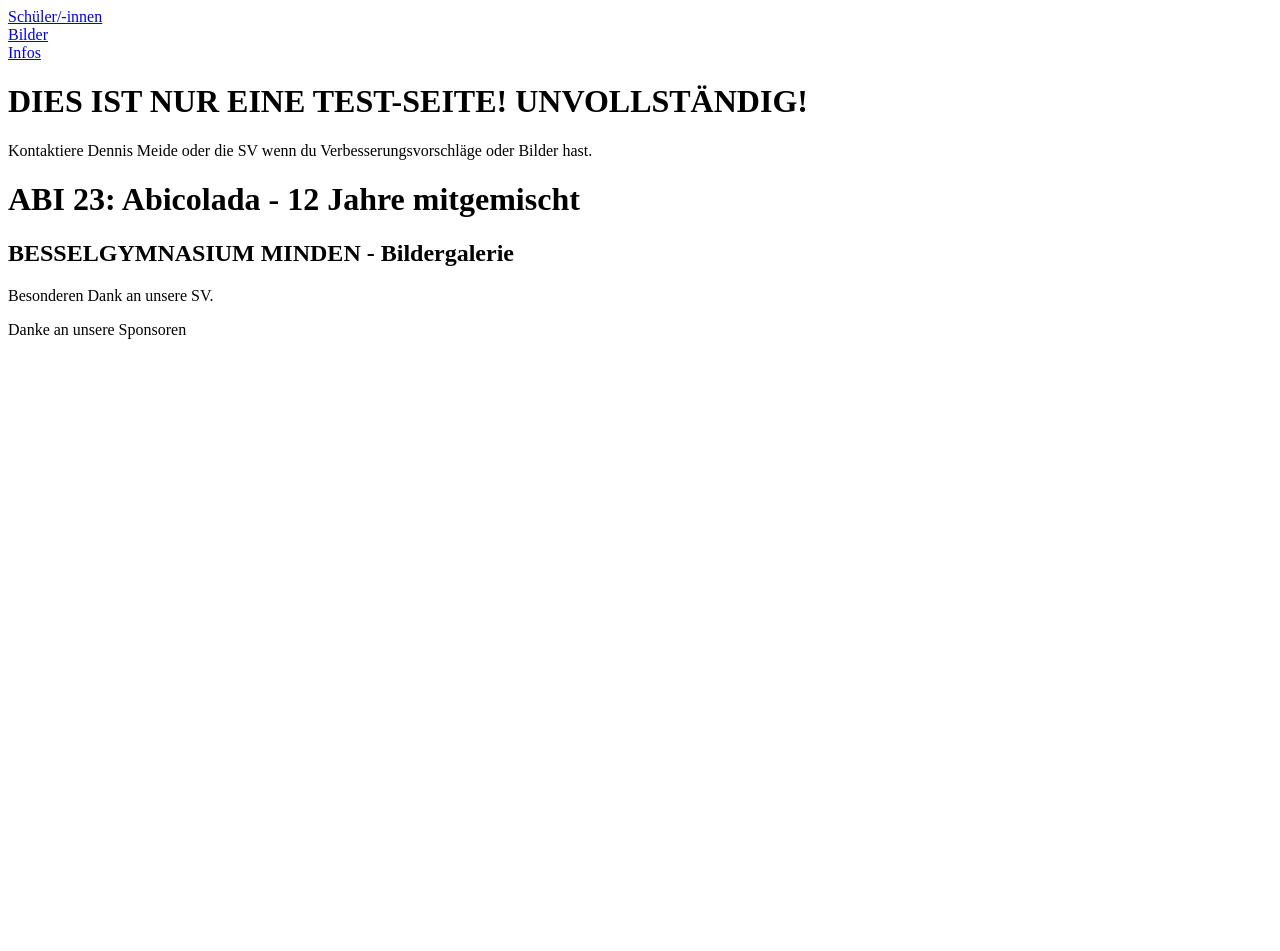
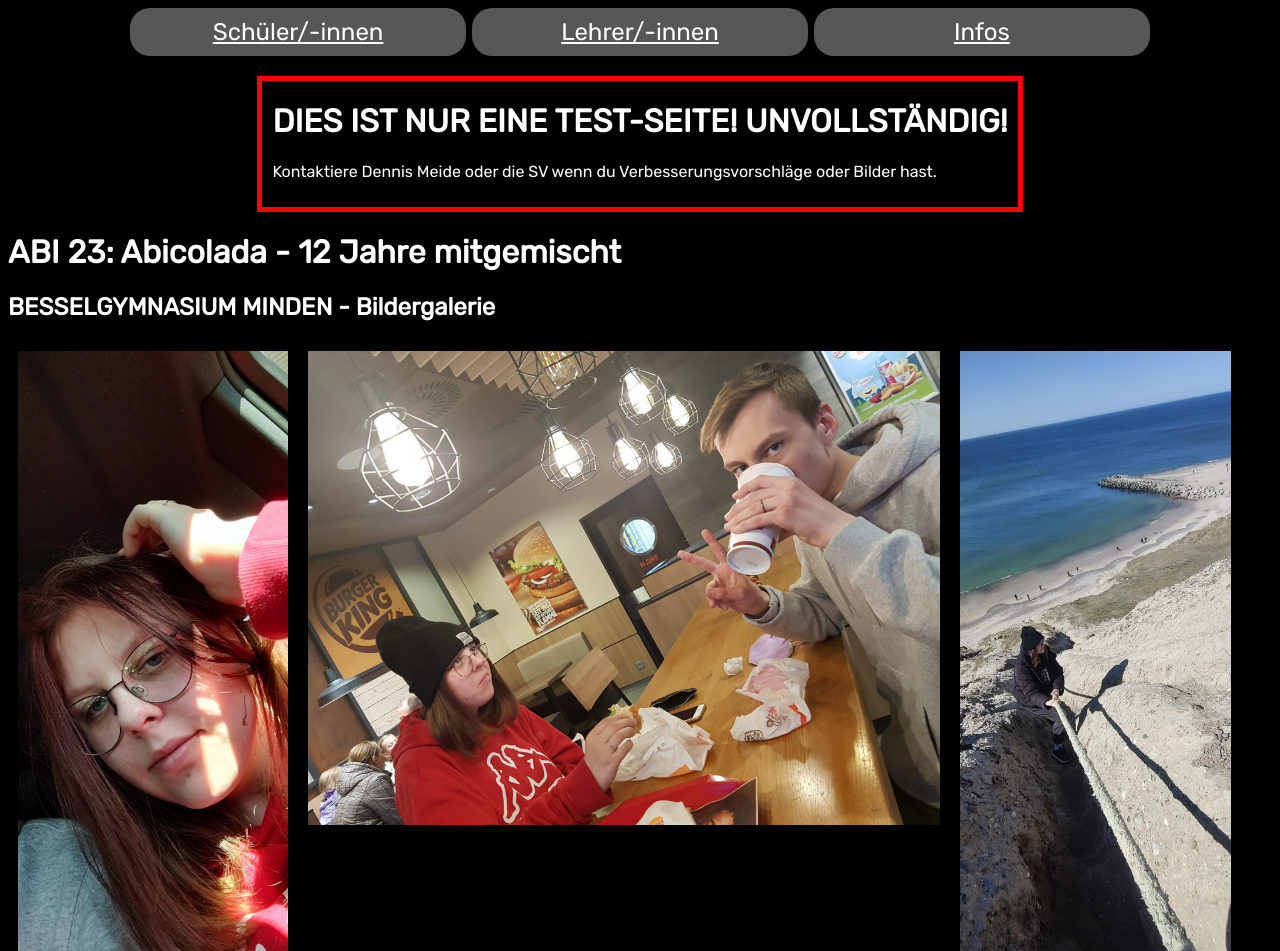
Before and after one commit to DennisMeide/abi23, a plain HTML site: page other/pictures.html in a window 1280 px wide. Shown: the top 951 px of the page. Before the commit the page ends 800 px from the top, so only its background shows below. Drawn offline with Linux system fonts and the light colour scheme.

Commit message:
Add files via upload

```diff
--- a/other/main.css
+++ b/other/main.css
@@ -83,3 +83,21 @@ body {
 #banner a:visited { color: #FFFFFF; }
 #banner a:hover { color: #70DB93; }
 #banner a:active { color: #70DB93; }
+
+.img {
+	max-width: 50%;
+	max-height: 600px;
+	display: inline-block;
+	float: left;
+	padding: 10px;
+}
+
+.pictures {
+	text-align: center;
+	align-content:center;
+	color: #FFFFFF;
+	margin: auto;
+	display: inline-block;
+	*display: inline;
+    zoom: 1;
+}
--- a/other/pictures.html
+++ b/other/pictures.html
@@ -2,7 +2,7 @@
 <HTML>
 	<head>
 		<title>ABI 23 BESSELGYMNASIUM - Test</title>
-		<link rel="stylesheet" href="./pictures.css" />
+		<link rel="stylesheet" href="./main.css" />
 		<link rel="preconnect" href="https://fonts.googleapis.com">
 		<link rel="preconnect" href="https://fonts.gstatic.com" crossorigin>
 		<link href="https://fonts.googleapis.com/css2?family=Rubik&display=swap" rel="stylesheet">
@@ -12,8 +12,8 @@
 			<div class="tBanner" onclick="location.href='../index.html';">
 				<a href="../index.html" >Schüler/-innen</a>
 			</div>
-			<div class="tBanner" onclick="location.href='./pictures.html';">
-				<a href="./pictures.html">Bilder</a>
+			<div class="tBanner" onclick="location.href='./teachers.html';">
+				<a href="./teachers.html">Lehrer/-innen</a>
 			</div>
 			<div class="tBanner" onclick="location.href='./info.html';">
 				<a href="./info.html">Infos</a>
@@ -27,13 +27,12 @@
 			<h1>ABI 23: Abicolada - 12 Jahre mitgemischt</h1>
 			<h2>BESSELGYMNASIUM MINDEN - Bildergalerie</h2>
 		</div>
-		<div class="teachers" id="teachers">
-
+		<div class="pictures" id="pictures">
 		</div>
 		<div class="credits">
 			<p class>Besonderen Dank an unsere SV. </p>
 			<p>Danke an unsere Sponsoren</p>
 		</div>
  	</body>
-	 <script src="./pictures.js"></script>
+	<script src="./pictures.js"></script>
 </HTML>
--- a/other/pictures.js
+++ b/other/pictures.js
@@ -1,26 +1,16 @@
-function addCode(pName, pVorname, ownText, quote) {
-    document.getElementById("teachers").innerHTML += '<div class="teacher"><p class="name">' + pName + ', ' + pVorname + '</p><p>' + ownText + '</p><p class="zitat">"' + quote + '"</p></div>';
+function addCode(pNr) {
+    document.getElementById("pictures").innerHTML += '<div class="pict"><img class="img" src="../images/' + pNr + '.jpeg"></div>';
   }
 
 
   // --------------DELETE LATER------------------------------------------------------------------------------
 
-  alert("Wenn du Vorschläge für einen Text oder eine Änderung (z.B. Tippfehler) hast, kontaktiere Dennis Meide oder die SV!");
+  //alert("Wenn du Vorschläge für einen Text oder eine Änderung (z.B. Tippfehler) hast, kontaktiere Dennis Meide oder die SV!");
 
   // --------------DELETE LATER------------------------------------------------------------------------------
 
+  const x = 18; //anzahl der bilder
 
-
-  const teacherList = [
-
-    ["Richter","Christoph","Kommt selten pünklich zu Physik. Hat die anständigsten Kurse überhaupt. ","Ihr seht: Ich habe mein bestes getan, das zu unterbinden. "],
-    ["Bylebyl","Nadine","Liebt ihre Informatik Schüler/-innen!","Placeholder"]
-
-  ];
-
-  teacherList.sort();
-
-  /*
-  for (let i = 0 ; i < teacherList.length ; i++ ) {
-    addCode(teacherList[i][0],teacherList[i][1],teacherList[i][2], teacherList[i][3], teacherList[i][4]);
-  };*/
+  for (let i = 1 ; i <= x ; i++ ) {
+    addCode(i.toString());
+  };
--- a/other/script.js
+++ b/other/script.js
@@ -5,7 +5,7 @@ function addCode(pName, pVorname, ownText, quote) {
 
   // --------------DELETE LATER------------------------------------------------------------------------------
 
-  alert("Wenn du Vorschläge für einen Text oder eine Änderung (z.B. Tippfehler) hast, kontaktiere Dennis Meide oder die SV!");
+  //alert("Wenn du Vorschläge für einen Text oder eine Änderung (z.B. Tippfehler) hast, kontaktiere Dennis Meide oder die SV!");
 
   // --------------DELETE LATER------------------------------------------------------------------------------
 
```
